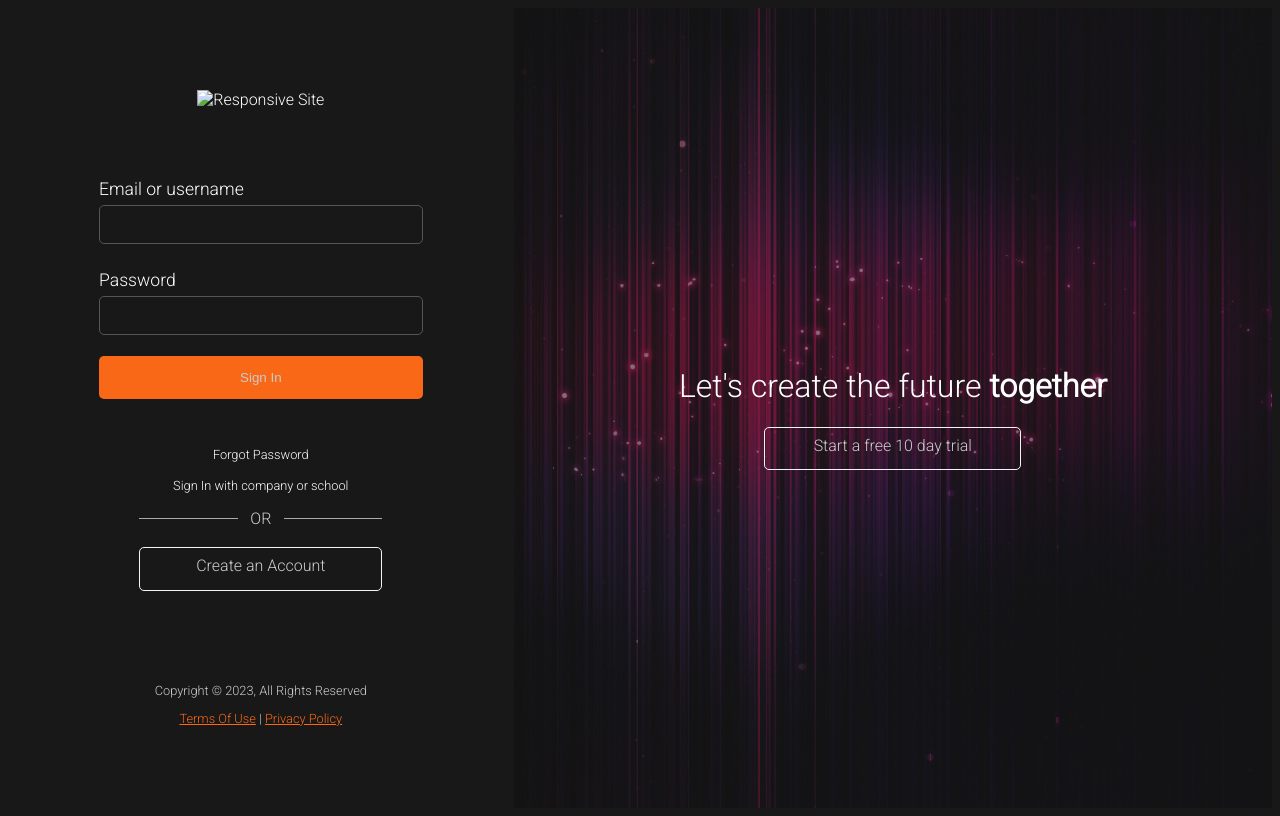
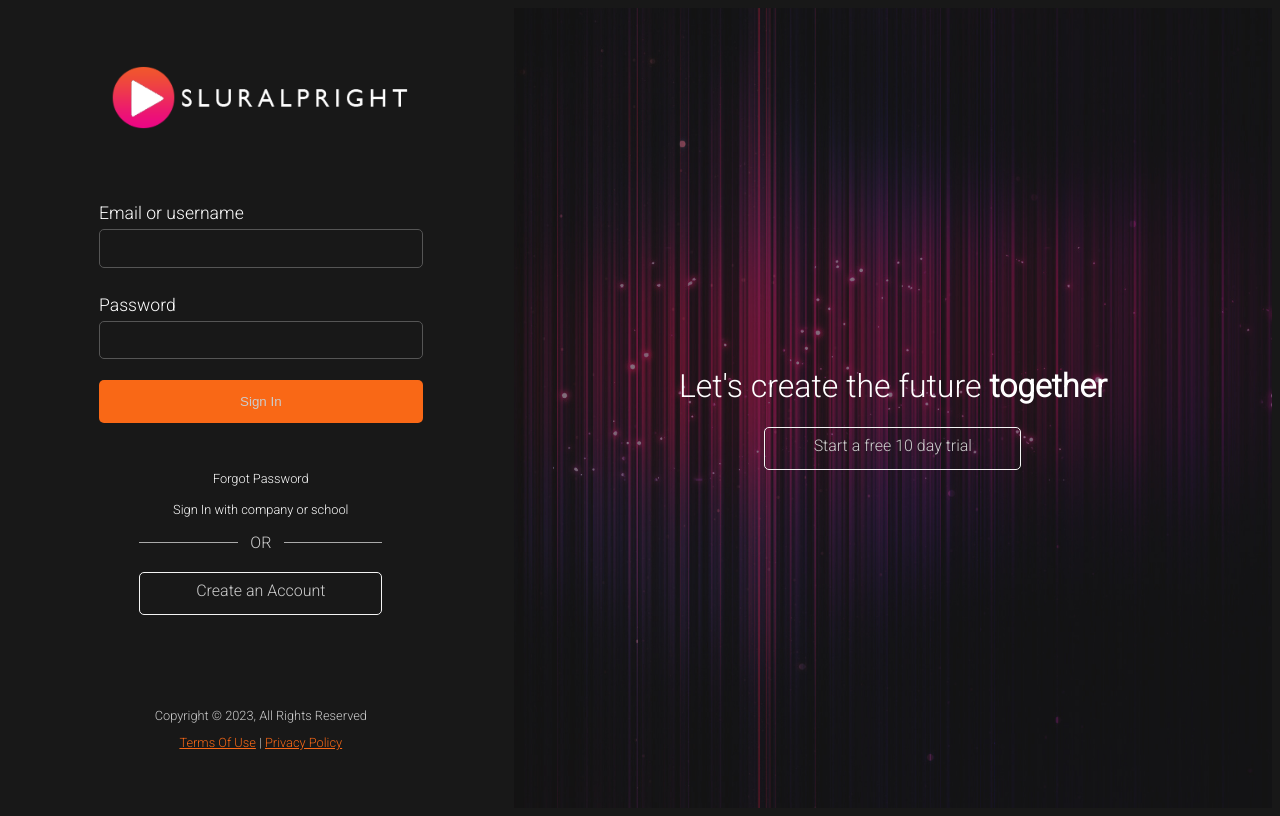
Before and after one commit to katherinekkk/responsive-login-page-using-html-css, a plain HTML site: page index.html in a window 1280 px wide. Drawn offline with Linux system fonts and the light colour scheme; files whose address does not match are found by name.

Commit message:
Update index.html

```diff
--- a/index.html
+++ b/index.html
@@ -13,7 +13,7 @@
         <div id="left">
             <div id="signin">
                 <div class="logo">
-                    <img src="img/login-logo.png" alt="Responsive Site">
+                    <img src="login-logo.png" alt="Responsive Site">
                 </div>
                 <form>
                     <div>
```
